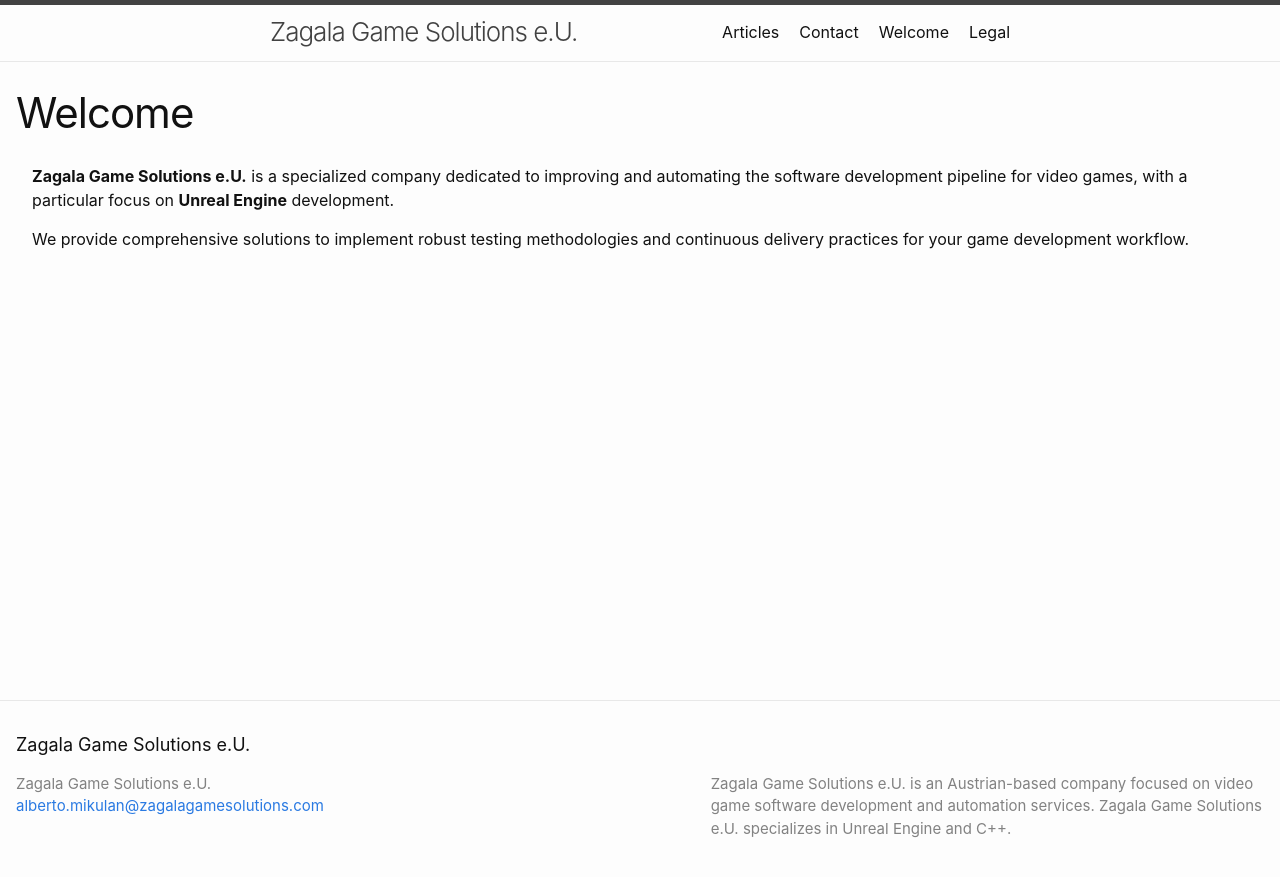
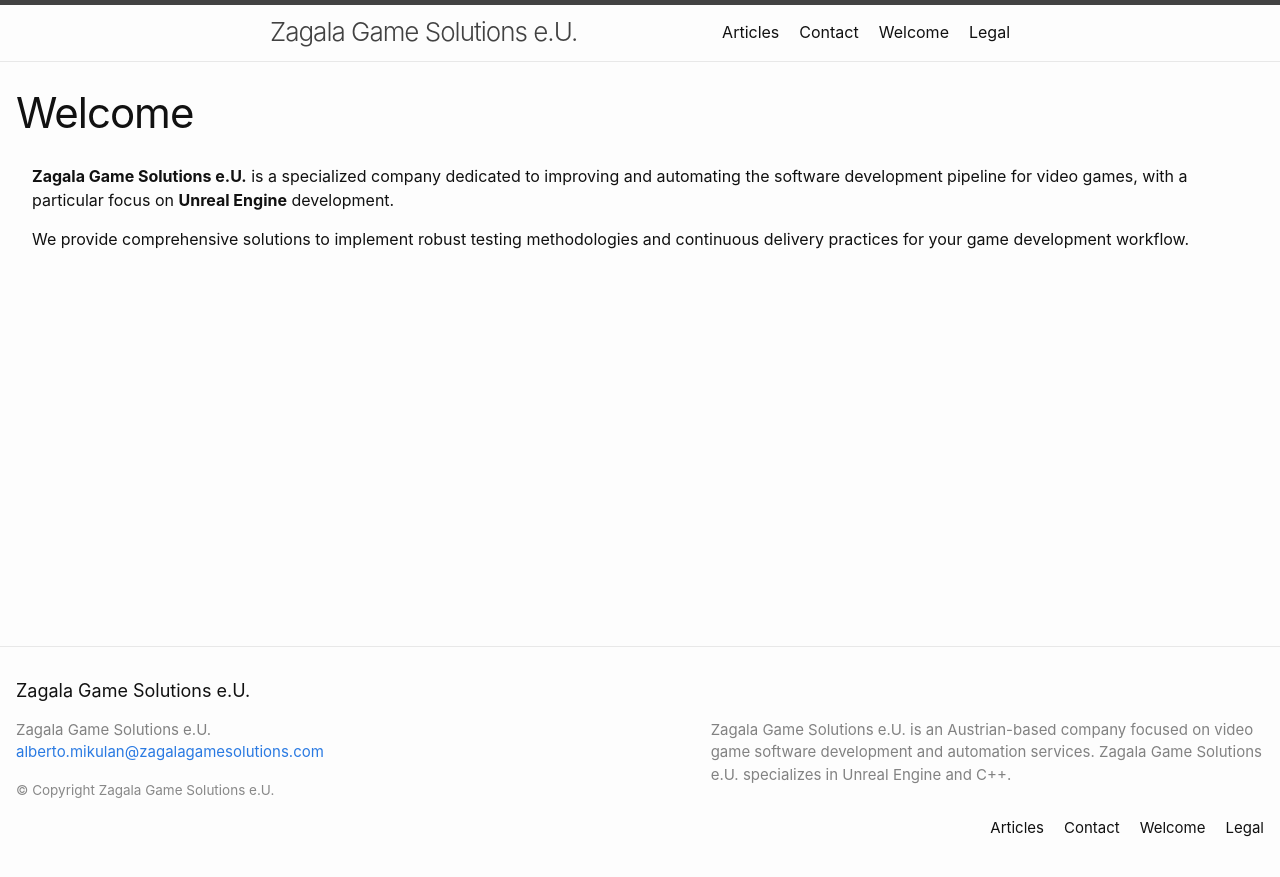
Before and after one commit to zagalagamesolutions/zagalagamesolutions.github.io, a Jekyll site: the page built from index.markdown, in a window 1280 px wide. Shown: the top 877 px of the page. Built offline with Jekyll 4.4.1, drawn with Linux system fonts in a browser that asks for light colours.

Commit message:
Add copyright and site navigation to footer.

```diff
--- a/_includes/footer.html
+++ b/_includes/footer.html
@@ -19,6 +19,9 @@
             <li><a class="u-email" href="mailto:{{ site.email }}">{{ site.email }}</a></li>
             {%- endif -%}
         </ul>
+        <div style="margin-top: 1rem; font-size: 0.9em; color: #888;">
+          &copy; Copyright Zagala Game Solutions e.U.
+        </div>
       </div>
 
       <div class="footer-col footer-col-2">
@@ -27,6 +30,20 @@
 
       <div class="footer-col footer-col-3">
         <p>{{- site.description | escape -}}</p>
+        {%- assign default_paths = site.pages | map: "path" -%}
+        {%- assign page_paths = site.header_pages | default: default_paths -%}
+        {%- if page_paths -%}
+          <nav class="site-nav">
+            <div class="trigger">
+              {%- for path in page_paths -%}
+                {%- assign my_page = site.pages | where: "path", path | first -%}
+                {%- if my_page.title -%}
+                  <a class="page-link" href="{{ my_page.url | relative_url }}">{{ my_page.title | escape }}</a>
+                {%- endif -%}
+              {%- endfor -%}
+            </div>
+          </nav>
+        {%- endif -%}
       </div>
     </div>
 
```
